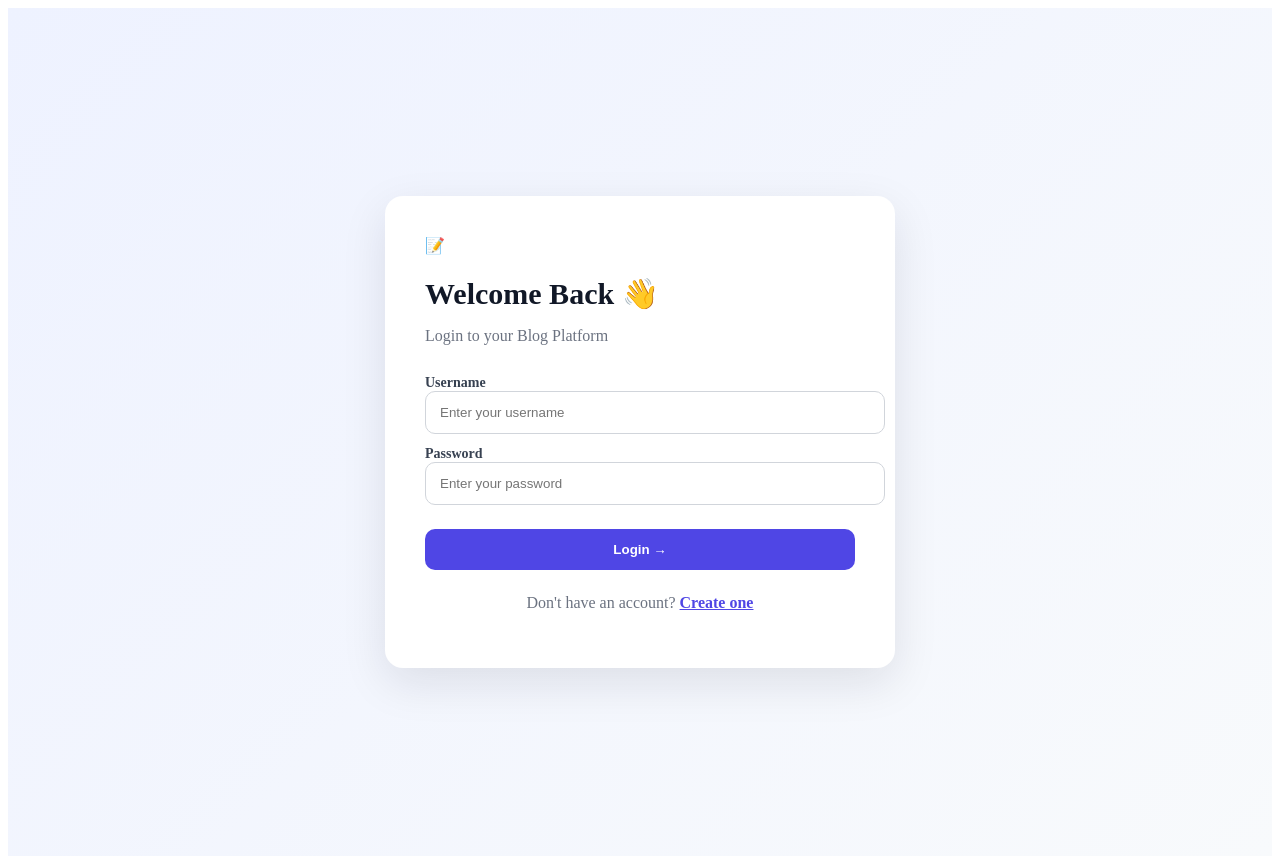
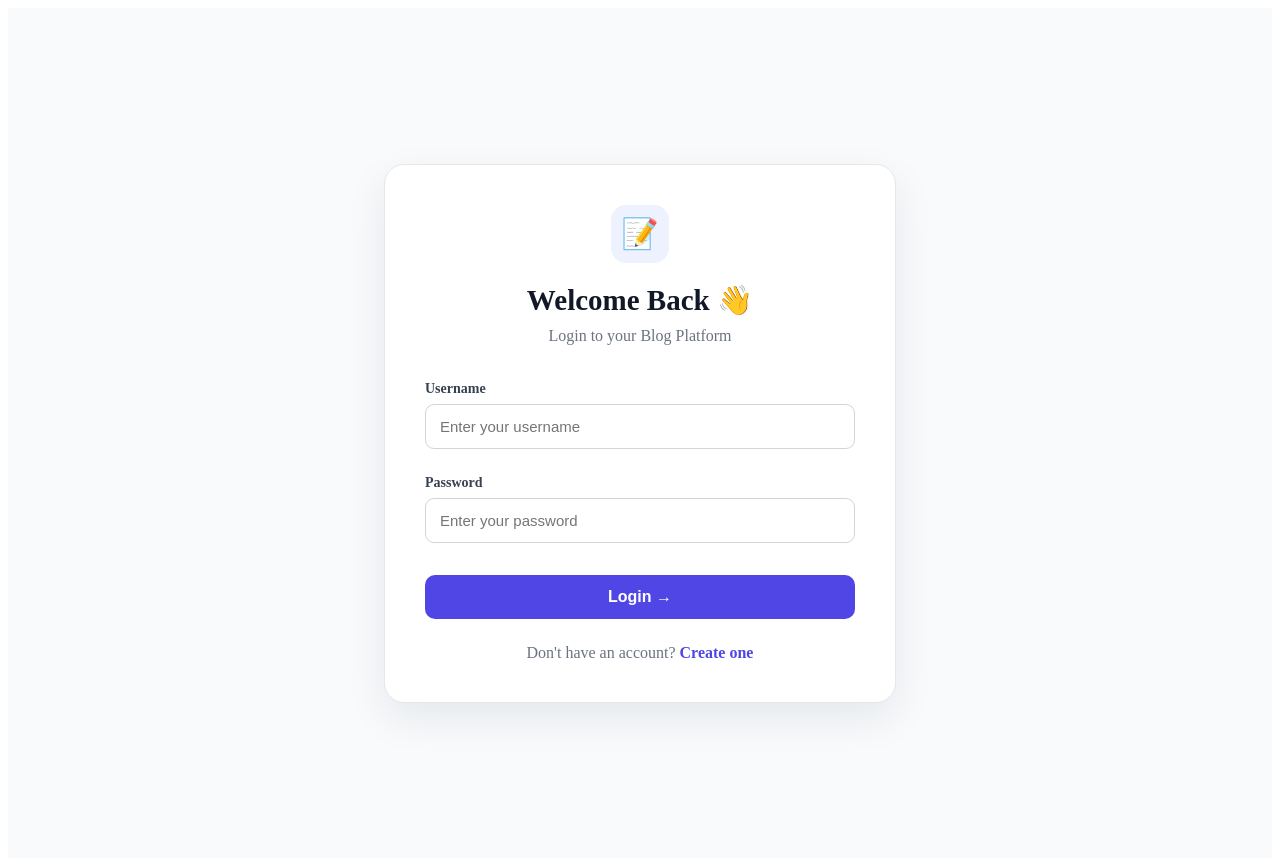
Before and after one commit to santoshml-lab/blog-platform-frontend, a React (Vite) app: page /login in a window 1280 px wide. Built offline with nearby package versions, Linux system fonts and the light colour scheme.

Commit message:
Update App.css

```diff
--- a/src/App.css
+++ b/src/App.css
@@ -915,3 +915,129 @@
     padding: 25px 15px;
   }
 }
+
+/* =========================
+   LOGIN / AUTH UI
+========================= */
+
+.auth-page {
+  min-height: 100vh;
+  display: flex;
+  justify-content: center;
+  align-items: center;
+  padding: 25px 15px;
+  background: #f8fafc;
+}
+
+.auth-card {
+  width: 100%;
+  max-width: 430px;
+  padding: 40px;
+  background: #ffffff;
+  border: 1px solid #e5e7eb;
+  border-radius: 20px;
+  box-shadow:
+    0 15px 40px rgba(15, 23, 42, 0.08);
+}
+
+.auth-logo {
+  width: 58px;
+  height: 58px;
+  margin: 0 auto 20px;
+  display: flex;
+  align-items: center;
+  justify-content: center;
+  border-radius: 15px;
+  background: #eef2ff;
+  font-size: 30px;
+}
+
+.auth-card h1 {
+  margin: 0;
+  text-align: center;
+  color: #111827;
+  font-size: 29px;
+}
+
+.auth-subtitle {
+  margin: 10px 0 28px;
+  text-align: center;
+  color: #6b7280;
+}
+
+.auth-card form {
+  display: flex;
+  flex-direction: column;
+  gap: 18px;
+}
+
+.form-group {
+  display: flex;
+  flex-direction: column;
+  gap: 7px;
+}
+
+.form-group label {
+  font-weight: 600;
+  color: #374151;
+}
+
+.form-group input {
+  width: 100%;
+  box-sizing: border-box;
+  padding: 13px 14px;
+  border: 1px solid #d1d5db;
+  border-radius: 9px;
+  outline: none;
+  font-size: 15px;
+  background: #ffffff;
+}
+
+.form-group input:focus {
+  border-color: #4f46e5;
+  box-shadow:
+    0 0 0 3px rgba(79, 70, 229, 0.12);
+}
+
+.auth-submit-btn {
+  margin-top: 5px;
+  padding: 13px;
+  border: none;
+  border-radius: 9px;
+  background: #4f46e5;
+  color: #ffffff;
+  font-size: 16px;
+  font-weight: 700;
+  cursor: pointer;
+}
+
+.auth-submit-btn:hover {
+  opacity: 0.92;
+}
+
+.auth-submit-btn:disabled {
+  opacity: 0.6;
+  cursor: not-allowed;
+}
+
+.auth-footer {
+  margin: 25px 0 0;
+  text-align: center;
+  color: #6b7280;
+}
+
+.auth-footer a {
+  color: #4f46e5;
+  font-weight: 700;
+  text-decoration: none;
+}
+
+.auth-footer a:hover {
+  text-decoration: underline;
+}
+
+@media (max-width: 500px) {
+  .auth-card {
+    padding: 30px 22px;
+  }
+}
```
